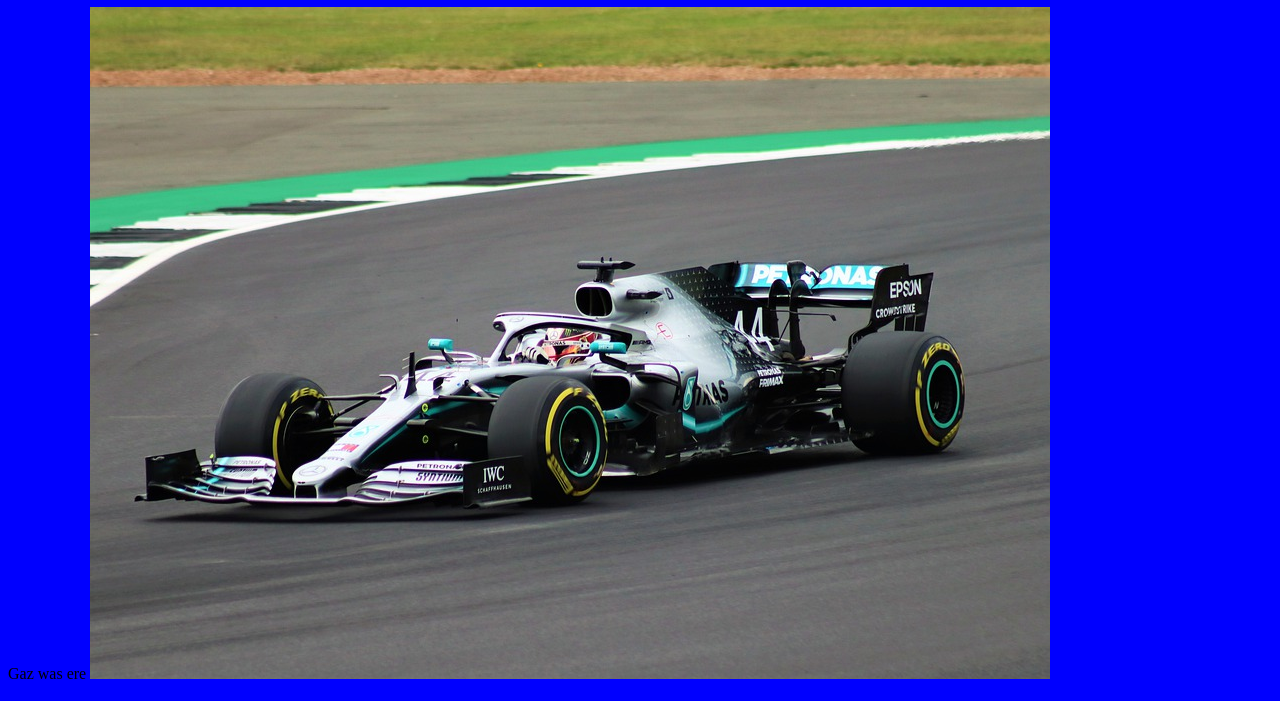
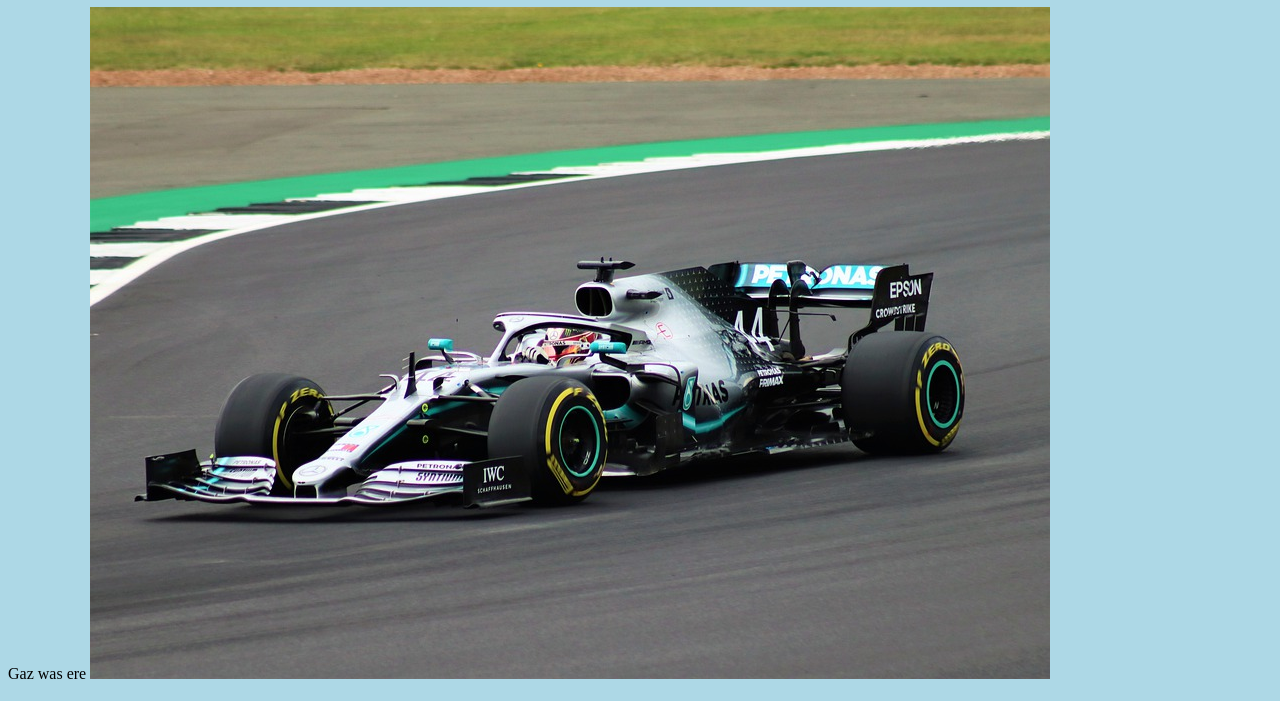
Before and after one commit to Ewan884/ewan884.github.io, a plain HTML site: page index.html in a window 1280 px wide. Shown: the part 99-800 px from the top of the page. Drawn offline with Linux system fonts and the light colour scheme.

Commit message:
Background colour

```diff
--- a/index.html
+++ b/index.html
@@ -1,7 +1,7 @@
 <!DOCTYPE html>
 <style>
 
-    body {background-color:blue}
+    body {background-color:lightblue}
 </style>
 <body>
 Hello There
```
